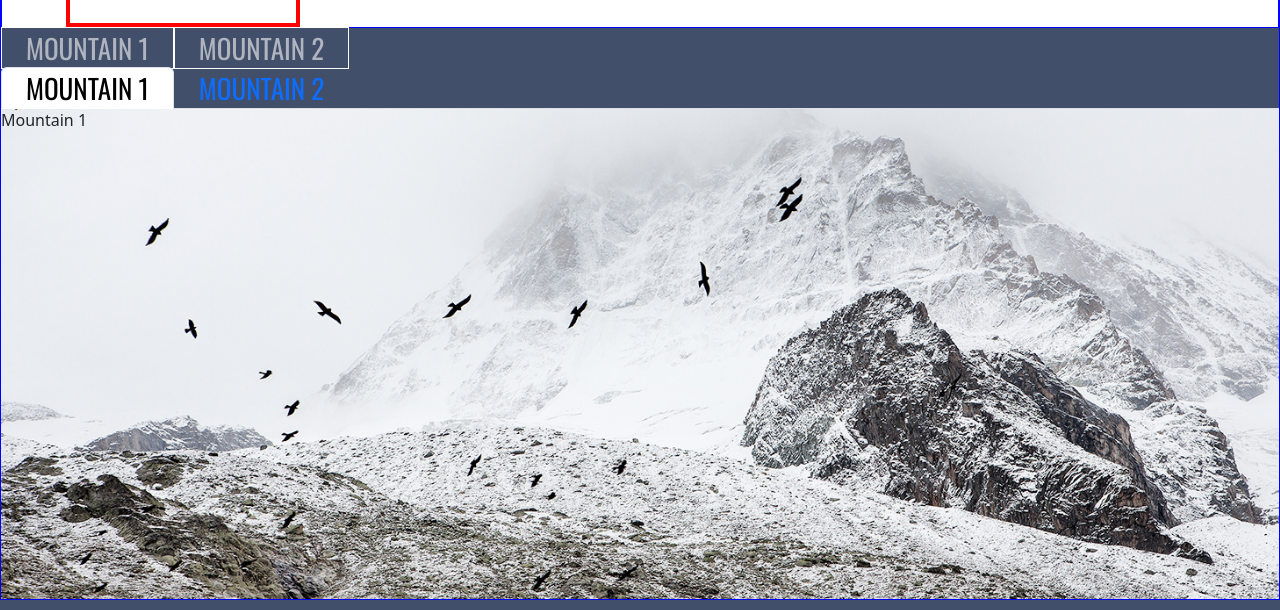
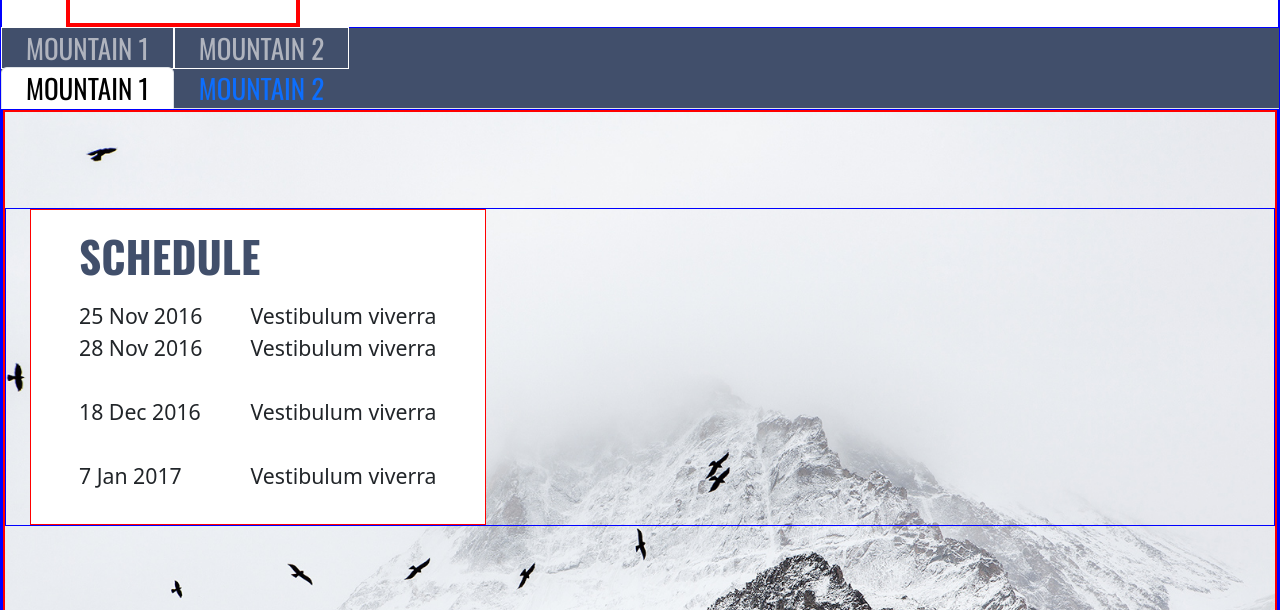
Before and after one commit to newhoteng/C-tech, a plain HTML site: page index.html in a window 1280 px wide. Shown: the part 1864-2474 px from the top of the page. Drawn offline with nearby package versions, Linux system fonts and the light colour scheme.

Commit message:
Add schedule table

```diff
--- a/index.html
+++ b/index.html
@@ -49,7 +49,7 @@
       </div>
 
       <div class="team-nav-container">
-        <ul class="nav nav-tabs team-tab" id="myTab" role="tablist">
+        <ul class="nav nav-tabs team-tab" id="climbTab" role="tablist">
           <li class="nav-item" role="presentation">
             <div class="nav-link active" id="home-tab" data-bs-toggle="tab" data-bs-target="#home-tab-pane" type="button" role="tab" aria-controls="home-tab-pane" aria-selected="true">MOUNTAIN 1</div>
           </li>
@@ -58,8 +58,32 @@
           </li>
         </ul>
       </div>
-      <div class="tab-content" id="myTabContent">
-        <div class="tab-pane fade show active" id="home-tab-pane" role="tabpanel" aria-labelledby="home-tab" tabindex="0">Mountain 1</div>
+      <div class="tab-content" id="climbTabContent">
+        <div class="tab-pane fade show active" id="home-tab-pane" role="tabpanel" aria-labelledby="home-tab" tabindex="0">
+          <div class="table-container">
+            <table>
+              <tr>
+                <th colspan="3">SCHEDULE</th>
+              </tr>
+              <tr>
+                <td>25 Nov 2016</td>
+                <td>Vestibulum viverra</td>
+              </tr>
+              <tr>
+                <td>28 Nov 2016</td>
+                <td>Vestibulum viverra</td>
+              </tr>
+              <tr>
+                <td>18 Dec 2016</td>
+                <td>Vestibulum viverra</td>
+              </tr>
+              <tr>
+                <td>7 Jan 2017</td>
+                <td>Vestibulum viverra</td>
+              </tr>
+            </table>
+          </div>
+        </div>
         <div class="tab-pane fade" id="mountain2-tab-pane" role="tabpanel" aria-labelledby="profile-tab" tabindex="0">Mountain 2</div>
       </div>
 
--- a/styles.css
+++ b/styles.css
@@ -135,11 +135,6 @@ h1 span {
   line-height: 2rem;
 }
 
-#team {
-  background: url('CT_SkillTest_v3-assets/photo-1417021423914-070979c8eb34.jpeg') no-repeat;
-  background-size: cover;
-}
-
 .team-heading-band {
   background-color: #fff;
 }
@@ -194,6 +189,56 @@ h1 span {
   border: 1px solid white;
 }
 
+#home-tab-pane {
+  background: url('CT_SkillTest_v3-assets/photo-1417021423914-070979c8eb34.jpeg') no-repeat;
+  background-size: cover;
+  height: 545px;
+  border: 2px solid red;
+}
+
+#climbTabContent {
+  border: 2px solid blue;
+  height: 100%;
+}
+
+.table-container {
+  border: 1px solid blue;
+  max-width: 1344px;
+  margin: 6rem auto 0;
+  padding-left: 1.5rem;
+}
+
+
+table {
+  border: 1px solid red;
+  background-color: #fff;
+  font-size: 1.33rem;
+}
+
+th {
+  font-family: 'Oswald', sans-serif;
+  font-size: 2.7rem;
+  color: #414f6b;
+  padding: 0.8rem 3rem;
+}
+
+table td:nth-child(1) {
+  padding: 0 3rem;
+}
+
+table td:nth-child(2) {
+  padding: 0 3rem 0 0;
+}
+
+table tr:nth-child(4) td {
+  padding-top: 2rem;
+}
+
+table tr:last-child td {
+  padding-top: 2rem;
+  padding-bottom: 2rem;
+}
+
 footer {
   height: 4.625rem;
   background-color: #414f6b;
```
